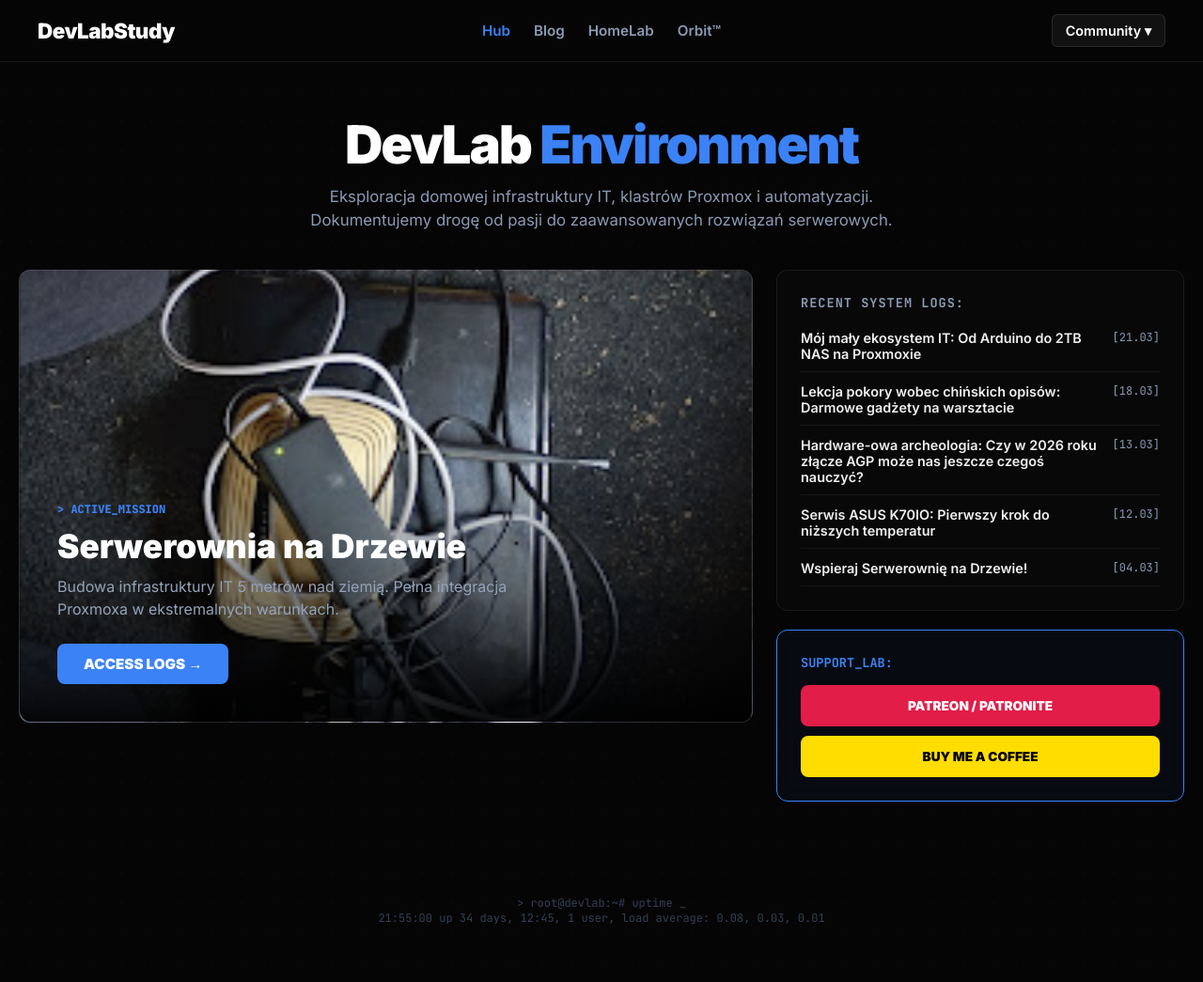
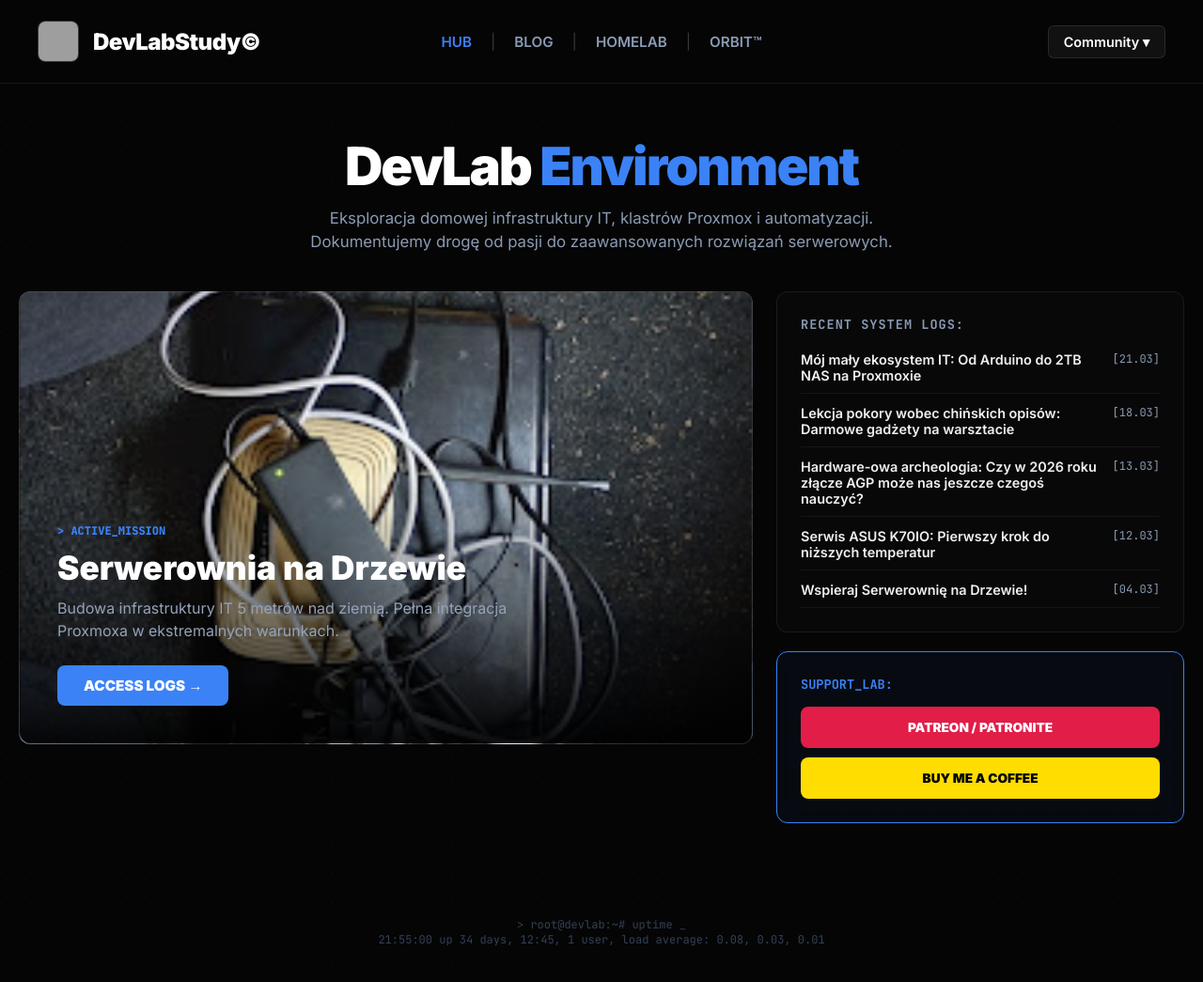
Before and after one commit to TobiMessi/TobiMessi.github.io, a Jekyll site: the page built from index.html, in a window 1280 px wide and 1048 px high. Shown: the top 1045 px of the window at 94% size. Built offline with Jekyll 4.4.1, drawn with Linux system fonts in a browser that asks for light colours; grey boxes are pictures that could not be loaded.

Commit message:
Update index.html

```diff
--- a/index.html
+++ b/index.html
@@ -30,39 +30,49 @@ layout: null
         }
 
         /* ------------------------------------ */
-        /* NAVBAR - WERSJA Z INTER (JAK NA FOTO)*/
+        /* NAVBAR                               */
         /* ------------------------------------ */
         .navbar {
             background: var(--bg-nav);
             border-bottom: 1px solid var(--border-color);
-            padding: 15px 40px;
+            padding: 22px 40px;
             display: grid;
-            grid-template-columns: 1fr auto 1fr; /* Lewo, Środek, Prawo */
+            grid-template-columns: 1fr auto 1fr;
             align-items: center;
             position: sticky;
             top: 0;
             z-index: 1000;
         }
 
-        /* LEWA STRONA (Logo) */
+        /* LEWA STRONA (Obrazek + Logo) */
         .nav-left {
             display: flex;
+            align-items: center;
+            gap: 15px;
             justify-content: flex-start;
         }
+        .nav-logo {
+            width: 42px;
+            height: 42px;
+            border-radius: 8px;
+            border: 1px solid rgba(255, 255, 255, 0.2);
+            object-fit: cover;
+        }
         .nav-brand {
-            font-size: 1.4rem;
+            font-size: 1.5rem;
             font-weight: 900;
             text-decoration: none;
             color: #fff;
             letter-spacing: -0.5px;
+            /* Usunięte wymuszanie wielkich liter, żeby zachować DevLabStudy */
         }
 
-        /* ŚRODEK (Menu) */
+        /* ŚRODEK (Menu z kreskami i ORBIT™) */
         .nav-center {
             display: flex;
             justify-content: center;
             align-items: center;
-            gap: 25px; /* Odstępy między linkami */
+            gap: 20px;
         }
         .nav-center a {
             text-decoration: none;
@@ -70,8 +80,10 @@ layout: null
             font-weight: 600;
             font-size: 0.95rem;
             transition: 0.3s;
+            text-transform: uppercase;
         }
         .nav-center a:hover, .nav-center a.active { color: var(--accent-blue); }
+        .nav-separator { color: rgba(255, 255, 255, 0.2); font-weight: 300; }
 
         /* PRAWA STRONA (Community) */
         .nav-right {
@@ -82,7 +94,7 @@ layout: null
         .dropbtn {
             background: #111;
             color: #fff;
-            padding: 8px 14px;
+            padding: 8px 16px;
             border-radius: 6px;
             border: 1px solid rgba(255, 255, 255, 0.1);
             cursor: pointer;
@@ -95,7 +107,7 @@ layout: null
             display: none;
             position: absolute;
             right: 0;
-            top: 120%;
+            top: 130%;
             background: #0a0a0a;
             min-width: 180px;
             border: 1px solid rgba(255, 255, 255, 0.1);
@@ -169,14 +181,18 @@ layout: null
 
     <nav class="navbar">
         <div class="nav-left">
-            <a href="/" class="nav-brand">DevLabStudy</a>
+            <img src="/profileIcon_g3ffyg7edeeg1.jpeg" alt="DevLab Logo" class="nav-logo">
+            <a href="/" class="nav-brand">DevLabStudy&copy;</a>
         </div>
 
         <div class="nav-center">
-            <a href="/" class="active">Hub</a>
-            <a href="/blog">Blog</a>
-            <a href="/homelab">HomeLab</a>
-            <a href="/orbit">Orbit™</a>
+            <a href="/" class="active">HUB</a>
+            <span class="nav-separator">|</span>
+            <a href="/blog">BLOG</a>
+            <span class="nav-separator">|</span>
+            <a href="/homelab">HOMELAB</a>
+            <span class="nav-separator">|</span>
+            <a href="/orbit">ORBIT™</a>
         </div>
 
         <div class="nav-right">
```
